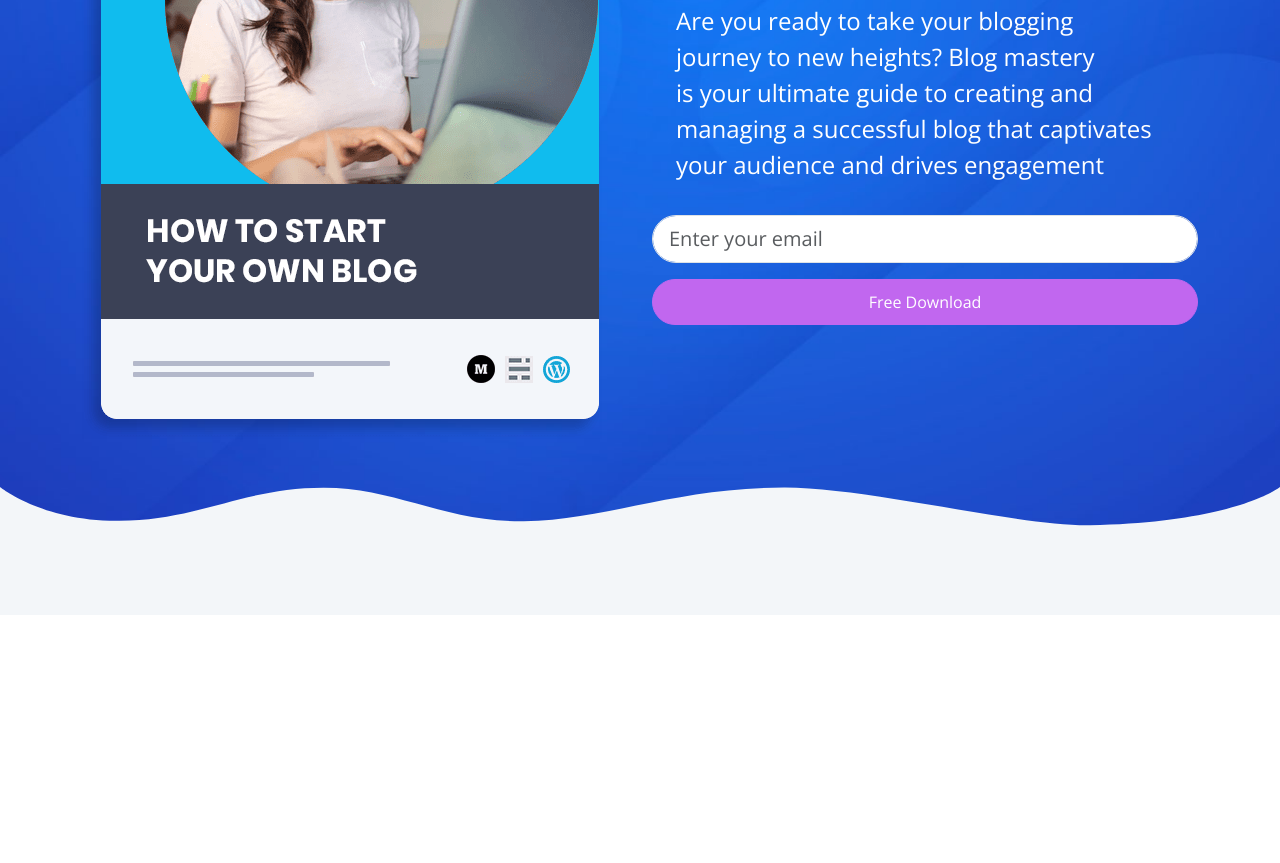
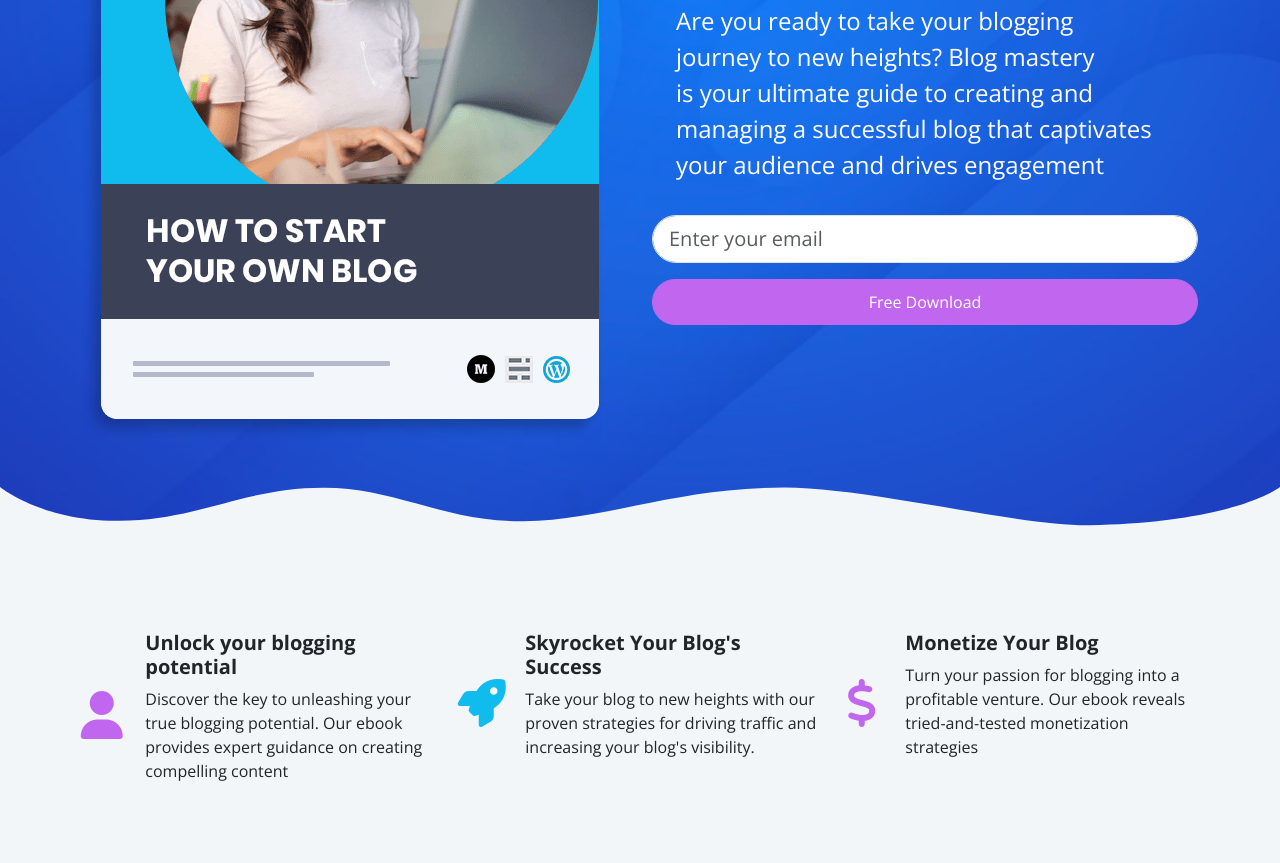
Before and after one commit to Arjun8124/e-book-website, a website: page index.html in a window 1280 px wide. Shown: the part 400-1263 px from the top of the page. Before the commit the page ends 1015 px from the top, so only its background shows below. Drawn offline with nearby package versions, Linux system fonts and the light colour scheme; files that its build step writes are made by us from their sources.

Commit message:
icon section

```diff
--- a/index.html
+++ b/index.html
@@ -8,9 +8,9 @@
       href="https://fonts.googleapis.com/css2?family=Open+Sans:ital,wght@0,400;0,600;0,700;1,400&display=swap"
       rel="stylesheet"
     />
+    <link rel="stylesheet" href="css/styles.css" />
     <link rel="stylesheet" href="css/font-awesome.css" />
     <link rel="stylesheet" href="css/bootstrap.css" />
-    <link rel="stylesheet" href="css/styles.css" />
     <link rel="icon" href="images/favicon.png" />
     <title>Free E-Book | Start Your Own Blog</title>
   </head>
@@ -98,8 +98,56 @@
                 transform="translate(0 -158.755)"
         />
       </svg>
-
     </header>
+<!--    icons-->
+    <section class="bg-light pb-5" id="icons">
+      <div class="container-xl">
+        <div class="row">
+          <div class="col-md-4 my-3">
+            <div class="row">
+              <div class="col-2 d-flex justify-content-center align-items-center" id="icon-1">
+                <i class="fas fa-user fa-3x text-primary"></i>
+              </div>
+              <div class="col-10">
+                <h5 class="fw-bold">Unlock your blogging potential</h5>
+                <p class="p-lead">
+                  Discover the key to unleashing your true blogging potential. Our
+                  ebook provides expert guidance on creating compelling content
+                </p>
+              </div>
+            </div>
+          </div>
+          <div class="col-md-4 my-3">
+            <div class="row">
+              <div class="col-2 d-flex justify-content-center align-items-center" id="icon-2">
+                <i class="fas fa-rocket fa-3x text-secondary"></i>
+              </div>
+              <div class="col-10">
+                <h5 class="fw-bold">Skyrocket Your Blog's Success</h5>
+                <p class="p-lead">
+                  Take your blog to new heights with our proven strategies for
+                  driving traffic and increasing your blog's visibility.
+                </p>
+              </div>
+            </div>
+          </div>
+          <div class="col-md-4 my-3">
+            <div class="row">
+              <div class="col-2 d-flex justify-content-center align-items-center" id="icon-3">
+                <i class="fas fa-dollar fa-3x text-primary"></i>
+              </div>
+              <div class="col-10">
+                <h5 class="fw-bold">Monetize Your Blog</h5>
+                <p class="p-lead">
+                  Turn your passion for blogging into a profitable venture. Our
+                  ebook reveals tried-and-tested monetization strategies
+                </p>
+              </div>
+            </div>
+          </div>
+        </div>
+      </div>
+    </section>
     <script src="js/bootstrap.bundle.min.js"></script>
     <script src="js/script.js"></script>
   </body>
--- a/scss/styles.scss
+++ b/scss/styles.scss
@@ -18,3 +18,9 @@
     text-wrap: pretty;
   }
 }
+@media(min-width:768px){
+  #icon1,#icon2,#icon3{
+    justify-content: center;
+    align-items: start;
+  }
+}
```
